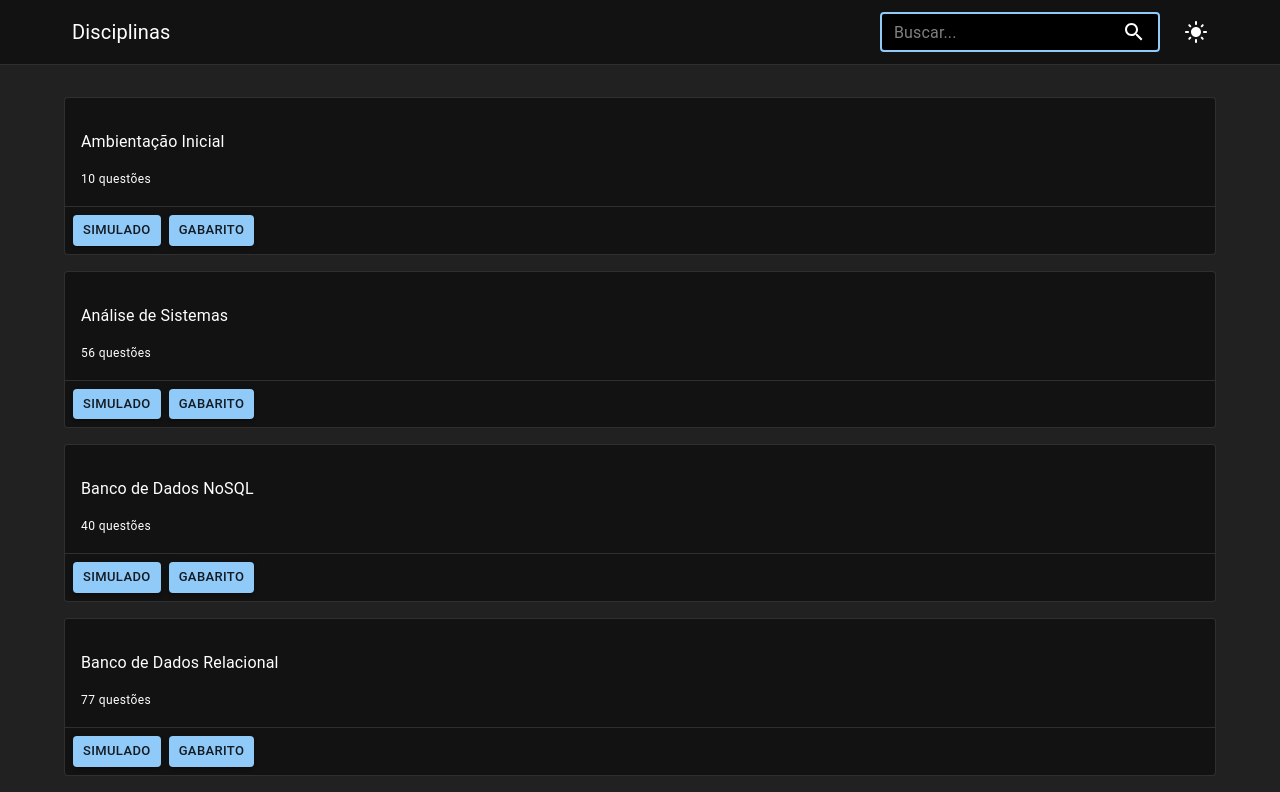
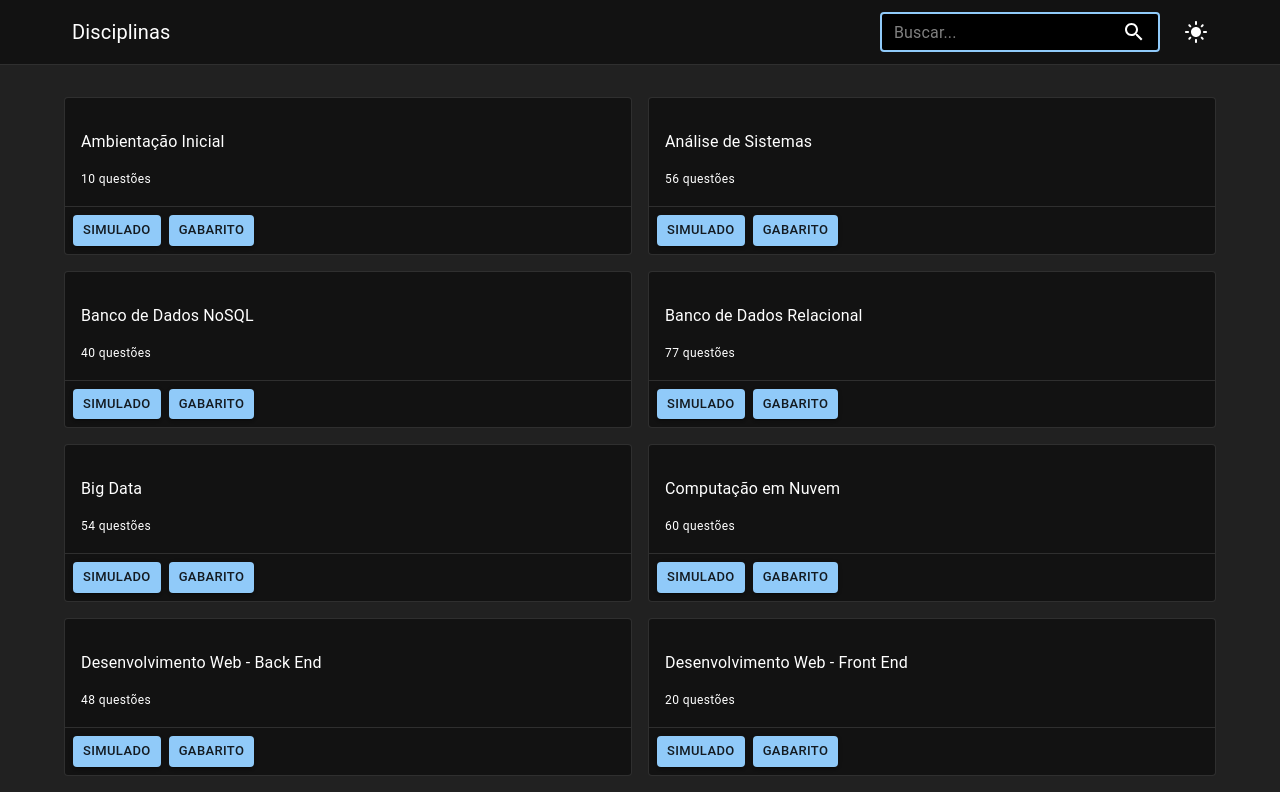
Before and after one commit to samuelnovaes/uninter-questions, a React (Vite) app: page / in a window 1280 px wide. Shown: the top 792 px of the page. Built offline with nearby package versions, Linux system fonts and the light colour scheme.

Commit message:
style: altera o layout do `QuestionsContainer.jsx` de flex para grid

```diff
--- a/src/components/QuestionsContainer.jsx
+++ b/src/components/QuestionsContainer.jsx
@@ -1,15 +1,14 @@
-import { Box } from '@mui/material';
-
+import { Box } from "@mui/material";
 const QuestionsContainer = ({ children }) => (
   <Box
     sx={{
-      display: 'flex',
-      flexDirection: 'column',
-      gap: 2
+      display: "grid",
+      gridTemplateColumns: { xs: "1fr", md: "repeat(2, 1fr)" },
+      gap: 2,
     }}
   >
-    {children}
+    {" "}
+    {children}{" "}
   </Box>
 );
-
 export default QuestionsContainer;
```
